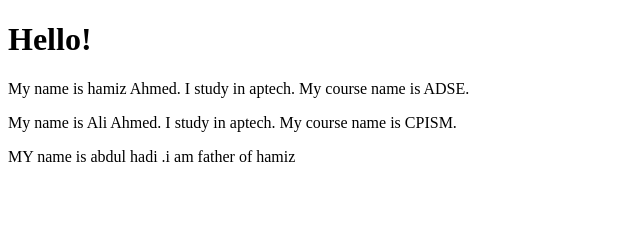
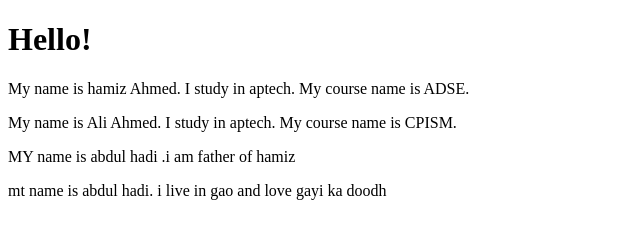
Before and after one commit to Hamiz-Ahmed-cyber/First-File, a plain HTML site: page index.html in a window 1280 px wide. Shown: the whole page, without its empty margins (0-640 px from the left). Drawn offline with Linux system fonts and the light colour scheme.

Commit message:
Update index.html

```diff
--- a/index.html
+++ b/index.html
@@ -9,5 +9,6 @@
     <p>My name is hamiz Ahmed. I study in aptech. My course name is ADSE.</p>
     <p>My name is Ali Ahmed. I study in aptech. My course name is CPISM.</p>
     <p>MY name is abdul hadi .i am father of hamiz</p>
+    <P>mt name is abdul hadi. i live in gao and love gayi ka doodh</P>
 </body>
 </html>
```
